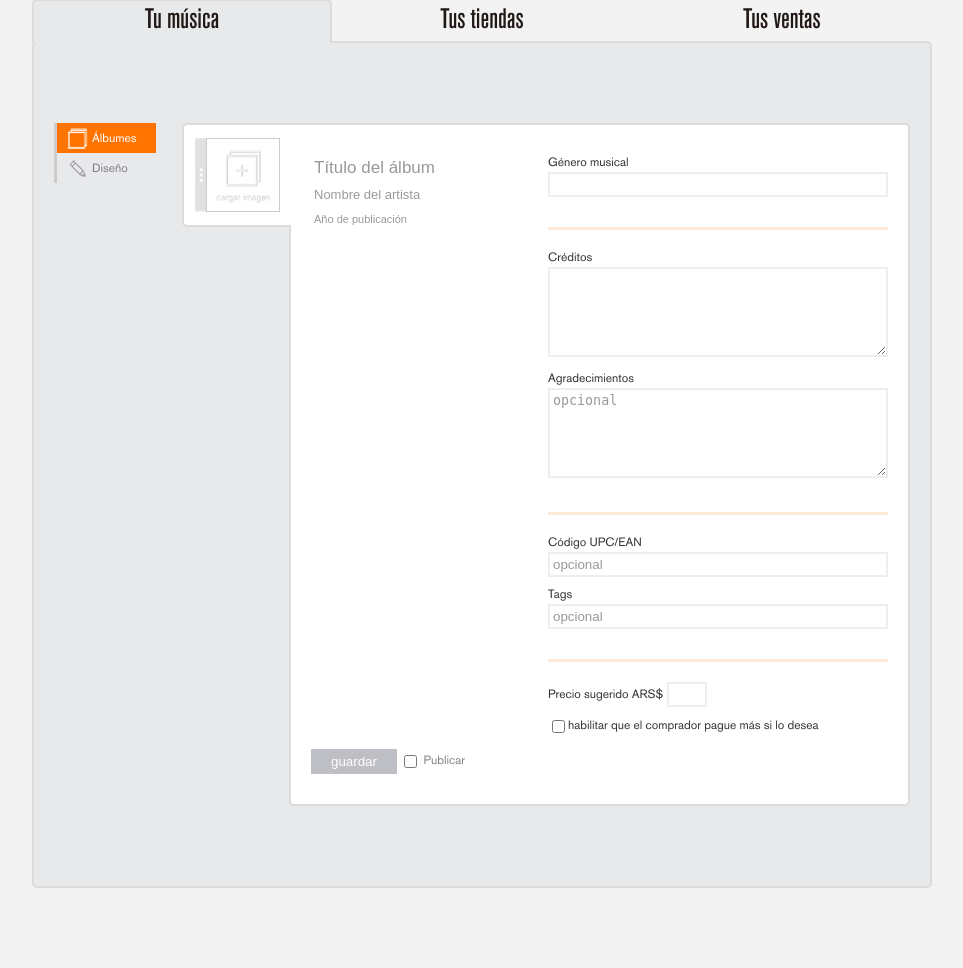
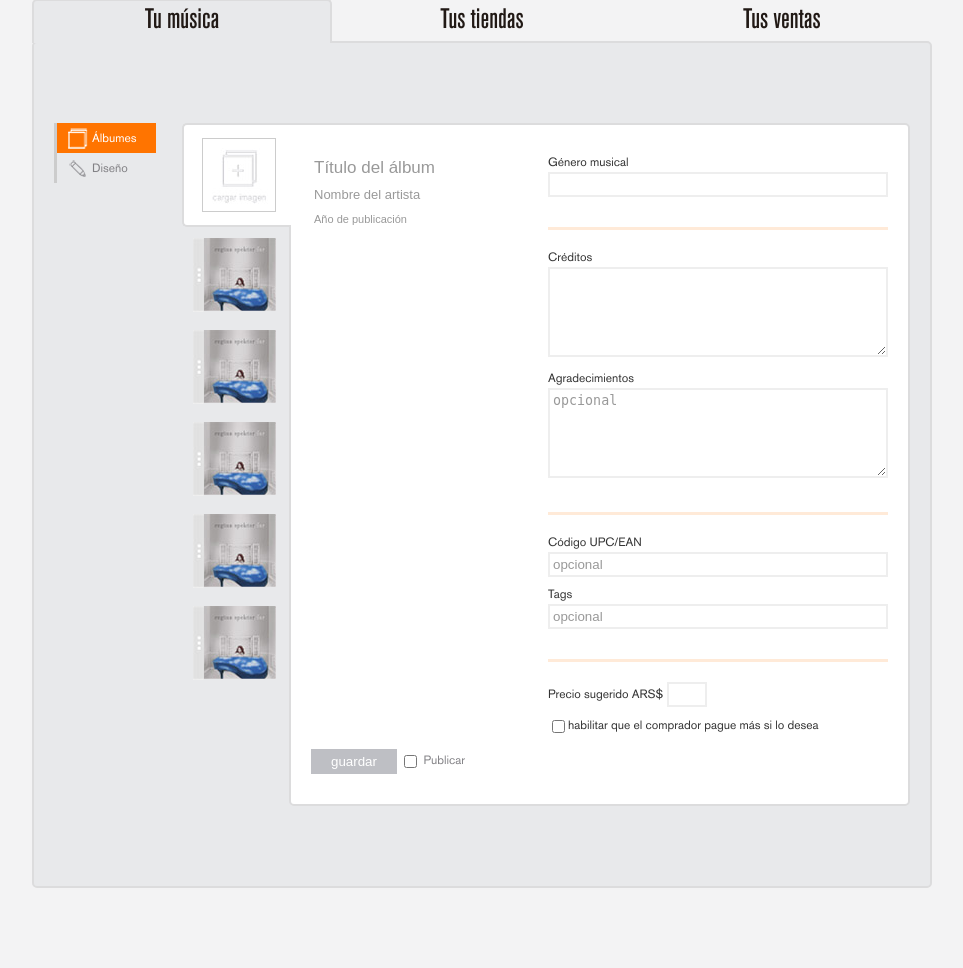
Before and after one commit to fleopardo/sebastian, a PHP site: page /tu-musica.html in a window 1280 px wide. Shown: the part 83-1051 px from the top of the page, without its empty margins (158-1121 px from the left). Run offline with PHP 8.4, Linux system fonts and the light colour scheme.

Commit message:
creacion del listado de albumnes

```diff
--- a/css/tu-musica.css
+++ b/css/tu-musica.css
@@ -2,6 +2,7 @@
     padding-left: 105px;
     padding-right: 20px;
     position: relative;
+    overflow: hidden
 }
 
 .tu-musica .content > nav{
@@ -70,6 +71,34 @@
 }
 
 
+/* Album List */
+
+.tu-musica .content .album-list{
+    margin-left: 54px;
+    margin-top: 115px;
+    float: left;
+}
+
+.tu-musica .content .album-list .drag-section{
+    width: 11px;
+    height: 74px;
+    display: block;
+    background: url("./assets/drag-section.jpg") no-repeat top left;
+    position: absolute;
+    cursor: move;
+}
+
+.tu-musica .content .album-list li{
+    position: relative;
+    margin-bottom: 15px;
+}
+
+.tu-musica .content .album-list li a{
+    display: inline-block;
+    margin-left: 10px;
+}
+
+
 /* Formulario */
 
 .tu-musica .content #subir-album{
@@ -105,16 +134,7 @@
 .tu-musica .content #subir-album .cargar-imagen p{
     position: relative;
     margin-top: 13px;
-    margin-left: 11px;
-}
-
-.tu-musica .content #subir-album .cargar-imagen p .drag-section{
-    width: 11px;
-    height: 74px;
-    display: block;
-    background: url("./assets/drag-section.jpg") no-repeat top left;
-    position: absolute;
-    cursor: move;
+    margin-left: 7px;
 }
 
 
--- a/tu-musica.html
+++ b/tu-musica.html
@@ -66,10 +66,38 @@
                 </ul>
             </nav>
 
+            <div class="album-list">
+                <ul>
+                    <li>
+                        <span class="drag-section"></span>
+                        <a href="#"><img src="img/album-example.jpg" width="73" height="73" /></a>
+                    </li>
+
+                    <li>
+                        <span class="drag-section"></span>
+                        <a href="#"><img src="img/album-example.jpg" width="73" height="73" /></a>
+                    </li>
+
+                    <li>
+                        <span class="drag-section"></span>
+                        <a href="#"><img src="img/album-example.jpg" width="73" height="73" /></a>
+                    </li>
+
+                    <li>
+                        <span class="drag-section"></span>
+                        <a href="#"><img src="img/album-example.jpg" width="73" height="73" /></a>
+                    </li>
+
+                    <li>
+                        <span class="drag-section"></span>
+                        <a href="#"><img src="img/album-example.jpg" width="73" height="73" /></a>
+                    </li>
+                </ul>
+            </div>
+
             <div class="wrapper-content">
 
                 <form name="" id="subir-album" method="" action="">
-
 
                     <div class="left-fields">
                         <input type="text" placeholder="Título del álbum" class="album" />
@@ -78,7 +106,6 @@
 
                         <div class="cargar-imagen">
                             <p>
-                                <span class="drag-section"></span>
                                 <label for="cargar-imagen">Cargar imagen</label>
                             </p>
                             <input type="file" id="cargar-imagen" />
```
Also changed, not shown: img/album-example.jpg (added), 1 other file.
